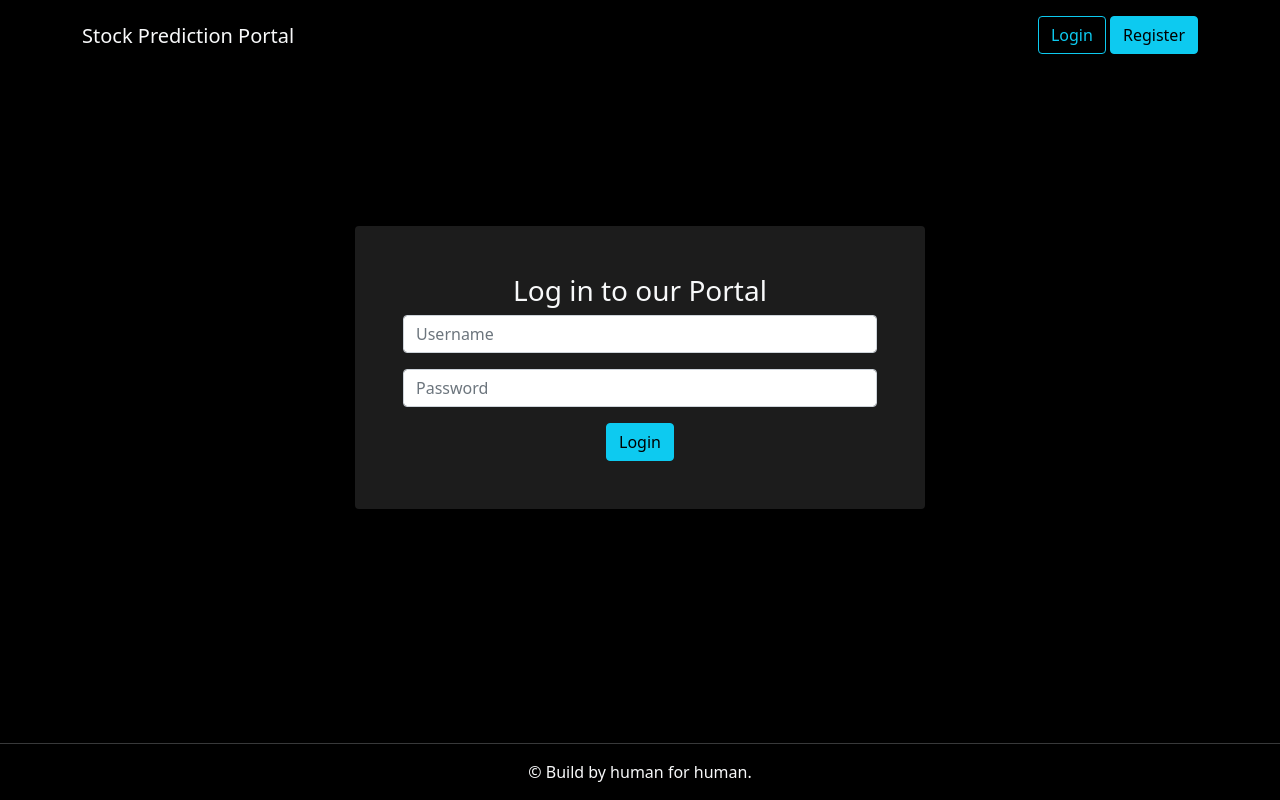
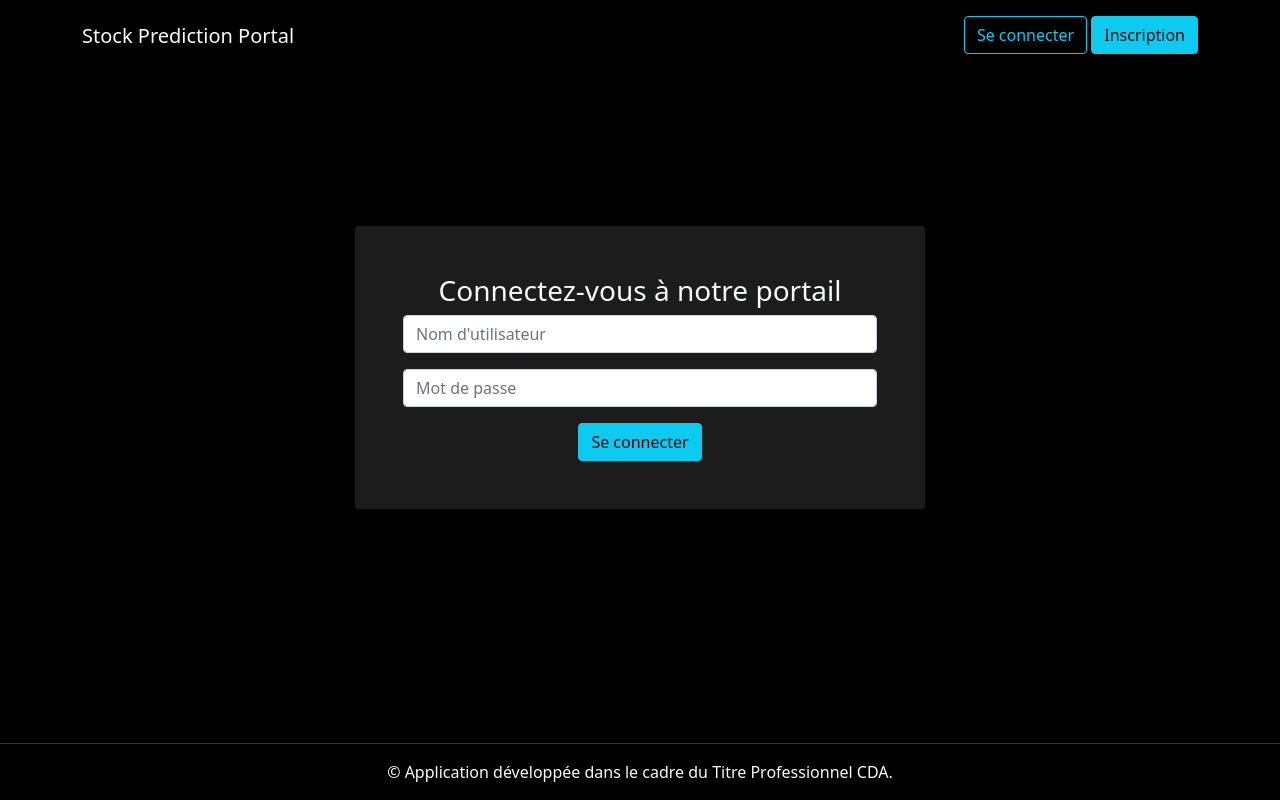
Before and after one commit to mjcode6/stock-prediction-app, a React (Vite) app in the folder frontend-react/: page /login in a window 1280 px wide. Built offline with nearby package versions, Linux system fonts and the light colour scheme; no server answers.

Commit message:
corecttion done but still i have to wk on deployement

```diff
--- a/frontend-react/src/components/Footer.jsx
+++ b/frontend-react/src/components/Footer.jsx
@@ -5,7 +5,7 @@ const Footer = () => {
         <>
         <footer className="py-3 my-3 footer"> </footer>
         <hr className="border-bottom" />
-        <p className="text-center text-light">© Build by human for human.</p>
+        <p className="text-center text-light">© Application développée dans le cadre du Titre Professionnel CDA.</p>
         </>
     )
 }
--- a/frontend-react/src/components/Header.jsx
+++ b/frontend-react/src/components/Header.jsx
@@ -27,15 +27,15 @@ const Header = () => {
             <div>
                 {isLoggedIn ? (
                     <>
-                    <Button text="Dashboard" class="btn-info" url="/dashboard" />
+                    <Button text="Tableau de bord" class="btn-info" url="/dashboard" />
                     &nbsp;
-                    <button className="btn btn-danger" onClick={handleLogout}>Logout</button>
+                    <button className="btn btn-danger" onClick={handleLogout}>Se déconnecter</button>
                     </>
                 ) : (
                     <>
-                        <Button text="Login" class="btn-outline-info" url="/login" />
+                        <Button text="Se connecter" class="btn-outline-info" url="/login" />
                         &nbsp;
-                        <Button text="Register" class="btn-info" url="/register" />
+                        <Button text="Inscription" class="btn-info" url="/register" />
                     </>
                 )}
             </div>
--- a/frontend-react/src/components/Login.jsx
+++ b/frontend-react/src/components/Login.jsx
@@ -28,8 +28,8 @@ const Login = () => {
             navigate('/');
 
         }catch(error){
-            console.error('invalid credintail');
-            setError('Invalid username or password. Please try again.');
+            console.error('Identifiants invalides');
+            setError("Nom d'utilisateur ou mot de passe incorrect. Veuillez réessayer.");
         }finally{
             setLoading(false);
         }
@@ -38,19 +38,19 @@ const Login = () => {
         <div className="container">
         <div className="row justify-content-center">
             <div className="col-md-6 bg-light-dark p-5 rounded">
-            <h3 className="text-light text-center">Log in to our Portal</h3>
+            <h3 className="text-light text-center">Connectez-vous à notre portail</h3>
         <form onSubmit={handleLogin}>
 
             <div className="mb-3">
-                <input type="text" className="form-control mb-3" placeholder="Username" value={username} onChange={(e) => setUsername(e.target.value)} />
+                <input type="text" className="form-control mb-3" placeholder="Nom d'utilisateur" value={username} onChange={(e) => setUsername(e.target.value)} />
             </div>
             <div className="mb-3">
-                <input type="password" className="form-control mb-3" placeholder="Password" value={password} onChange={(e) => setPassword(e.target.value)} />
+                <input type="password" className="form-control mb-3" placeholder="Mot de passe" value={password} onChange={(e) => setPassword(e.target.value)} />
             </div>
             {error && <div className="text-danger mb-3">{error}</div>}
 
-            {loading ? (<button type="submit" className="btn btn-info d-block mx-auto" disabled><FontAwesomeIcon icon={faSpinner} spin /> Logging in...</button>): (
-            <button type="submit" className="btn btn-info d-block mx-auto">Login</button>
+            {loading ? (<button type="submit" className="btn btn-info d-block mx-auto" disabled><FontAwesomeIcon icon={faSpinner} spin /> Connexion en cours...</button>): (
+            <button type="submit" className="btn btn-info d-block mx-auto">Se connecter</button>
             )}
 
 
--- a/frontend-react/src/components/Main.jsx
+++ b/frontend-react/src/components/Main.jsx
@@ -10,11 +10,11 @@ const Main = () => {
       <div className="container">
         <div className=" p-5 text-center bg-light-dark rounded">
             <h1 className="text-light">stock prediction portal</h1>
-            <p className="text-light lead">Predict stock prices with our advanced machine learning algorithms.</p>
+            <p className="text-light lead">Anticipez l’évolution des cours boursiers grâce à l’intelligence artificielle et au Deep Learning.</p>
 
 
             {localStorage.getItem("access_token") && (
-    <Button text="Explore Now" class="btn-outline-info" url="/dashboard" />
+    <Button text="Découvrir maintenant" class="btn-outline-info" url="/dashboard" />
 )}
 
 
--- a/frontend-react/src/components/Register.jsx
+++ b/frontend-react/src/components/Register.jsx
@@ -29,8 +29,8 @@ const Register = () => {
                 setError({}); // Clear any previous errors on successful registration
                 setSuccess(true); // Set success state to true
         }catch(error){
-            setError(error.response.data);
-            console.error('Error during registration:', error);
+            setError("Erreur lors de l'inscription",error.response.data);
+            console.error("Erreur lors de l'inscription :", error);
         }finally{
             setLoading(false);
         }
@@ -40,23 +40,23 @@ const Register = () => {
     <div className="container">
         <div className="row justify-content-center">
             <div className="col-md-6 bg-light-dark p-5 rounded">
-            <h3 className="text-light text-center">Create an Account</h3>
+            <h3 className="text-light text-center">Créer un compte</h3>
         <form onSubmit={handleRegistration}>
             <div className="mb-3">
-                <input type="text" className="form-control mb-3" placeholder="Username" value={username} onChange={(e) => setUsername(e.target.value)} />
+                <input type="text" className="form-control mb-3" placeholder="Nom d'utilisateur" value={username} onChange={(e) => setUsername(e.target.value)} />
                 <small>{error.username && <div className="text-danger">{error.username}</div>}</small>
             </div>
             <div className="mb-3">
-                <input type="email" className="form-control mb-3" placeholder="Email" value={email} onChange={(e) => setEmail(e.target.value)} />
+                <input type="email" className="form-control mb-3" placeholder="Adresse e-mail" value={email} onChange={(e) => setEmail(e.target.value)} />
                 <small>{error.email && <div className="text-danger">{error.email}</div>}</small>
             </div>
             <div className="mb-3">
-                <input type="password" className="form-control mb-3" placeholder="Password" value={password} onChange={(e) => setPassword(e.target.value)} />
+                <input type="password" className="form-control mb-3" placeholder="Mot de passe" value={password} onChange={(e) => setPassword(e.target.value)} />
                 <small>{error.password && <div className="text-danger">{error.password}</div>}</small>
             </div>
-            {success && <div className="alert alert-success mb-3">Registration successful! You can now log in.</div>   }
-            {loading ? (<button type="submit" className="btn btn-info d-block mx-auto" disabled><FontAwesomeIcon icon={faSpinner} spin /> Please wait...</button>): (
-            <button type="submit" className="btn btn-info d-block mx-auto">Register</button>
+            {success && <div className="alert alert-success mb-3">Inscription réussie ! Vous pouvez maintenant vous connecter.</div>   }
+            {loading ? (<button type="submit" className="btn btn-info d-block mx-auto" disabled><FontAwesomeIcon icon={faSpinner} spin /> Veuillez patienter...</button>): (
+            <button type="submit" className="btn btn-info d-block mx-auto">Inscription</button>
             )}
 
 
--- a/frontend-react/src/components/dashboard/Dashboard.jsx
+++ b/frontend-react/src/components/dashboard/Dashboard.jsx
@@ -54,13 +54,13 @@ const Dashboard = () => {
 
 } catch (error) {
     console.error(
-        'There was an error making the API request:',
+        "Une erreur s'est produite lors de la communication avec l'API.",
         error.response?.data || error.message
     );
 
     setError(
         error.response?.data?.error ||
-        'Unable to get prediction. Please try again.'
+        "Impossible d'obtenir la prédiction. Veuillez réessayer."
     );
 } finally {
     setLoading(false);
@@ -72,12 +72,12 @@ const Dashboard = () => {
         <div className="row">
             <div className="col-md-6 mx-auto">
                 <form onSubmit={handleSubmit}>
-                    <input type="text" className='form-control' placeholder='Enter Stock Ticker'
+                    <input type="text" className='form-control' placeholder='Saisir un ticker boursier'
                     onChange={(e) => setTicker(e.target.value)} required
                     />
                     <small>{error && <div className='text-danger'>{error}</div>}</small>
                     <button type='submit' className='btn btn-info mt-3'>
-                        {loading ? <span><FontAwesomeIcon icon={faSpinner} spin /> Please wait...</span>: 'See Prediction'}
+                        {loading ? <span><FontAwesomeIcon icon={faSpinner} spin />Veuillez patienter...</span>: 'Lancer la prédiction'}
                     </button>
                 </form>
             </div>
@@ -110,10 +110,10 @@ const Dashboard = () => {
                 </div>
 
                 <div className="text-light p-3">
-                    <h4>Model Evalulation</h4>
-                    <p>Mean Squared Error (MSE): {mse}</p>
-                    <p>Root Mean Squared Error (RMSE): {rmse}</p>
-                    <p>R-Squared: {r2}</p>
+                    <h4>Évaluation du modèle</h4>
+                    <p>Erreur quadratique moyenne (MSE): {mse}</p>
+                    <p>Racine de l'erreur quadratique moyenne (RMSE): {rmse}</p>
+                    <p>Coefficient de détermination (R²): {r2}</p>
                 </div>
 
             </div>
```
Also changed, not shown: 1 other file (tests, documents, lock files or other folders).
